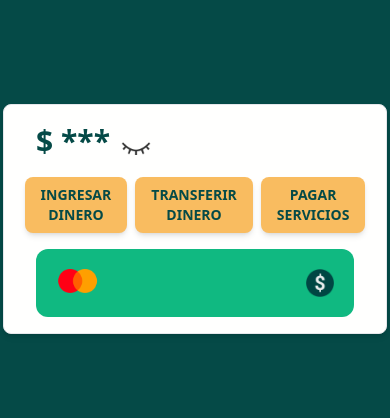
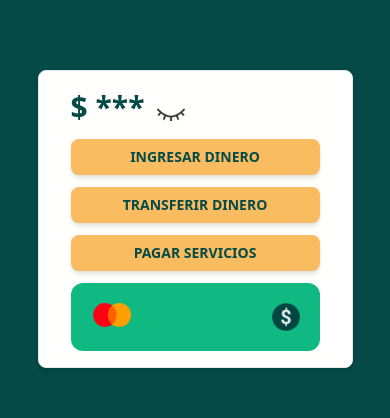
Before and after one commit to siprem10/grupo-03-undefined-FRONTEND, a React (Vite) app: page /home in a window 390 px wide. Shown: the part 205-623 px from the top of the page. Built offline with nearby package versions, Linux system fonts and the light colour scheme; no server answers; sample sign-in values are in the browser's storage.

Commit message:
feature(responsive)

```diff
--- a/src/Components/Home/Balance/Balance.jsx
+++ b/src/Components/Home/Balance/Balance.jsx
@@ -4,7 +4,7 @@ import eyeHide from "../../../assets/balance/eyeHide.webp";
 import eyeShow from "../../../assets/balance/eyeShow.webp";
 import { getTransactions } from '../../../redux/actions/transactionActions';
 
-export default function Balance() {
+export default function Balance({className}) {
 
     const dispatch = useDispatch();
     const [isShow, setShow] = useState(false);
@@ -35,7 +35,7 @@ export default function Balance() {
     }
 
     return (
-        <div className="flex justify-start items-center">
+        <div className={`flex justify-start items-center ${className ?? ""}`}>
             <h1 className="anim primaryTitle md:text-md xl:text-4xl">{getBalance()}</h1>
             <img className="pl-2 mt-1 cursor-pointer h-[36px]" onClick={handleShow} src={getIconShow()} alt="img found"></img>
         </div>
--- a/src/Components/Home/CreditCard/CreditCard.jsx
+++ b/src/Components/Home/CreditCard/CreditCard.jsx
@@ -3,7 +3,7 @@ import { useSelector } from "react-redux";
 import logoMc from "../../../assets/creditCard/logoMc.png";
 import aw from "../../../assets/app/icon.png";
 
-export default function CreditCard() {
+export default function CreditCard({className}) {
 
     const [isShow, setShow] = useState(false);
     const { userData } = useSelector(state => state.auth);
@@ -15,7 +15,7 @@ export default function CreditCard() {
     }
 
     return (
-        <div onClick={handleShow} className="flex flex-col justify-center items-start">
+        <div onClick={handleShow} className={`flex flex-col justify-center items-start ${className ?? ""}`}>
             <div className="w-full bg-emerald-500 hover:bg-emerald-400 p-5 rounded-xl flex flex-col justify-center items-start anim cursor-pointer">
                 <div className="w-full flex justify-between">
                     <img src={logoMc} className="h-6 xl:h-8 anim" alt="not found" />
--- a/src/Components/Home/Home.jsx
+++ b/src/Components/Home/Home.jsx
@@ -8,13 +8,11 @@ export default function Home() {
 
   return (
     <Layout>
-      <div className="flex w-full justify-center">
-        <Card className="md:w-1/2 2xl:w-2/6	w-96">
-          <Balance />
-          <Shortcuts />
+        <Card className="flex flex-col justify-center w-[90%] xs:w-[410px] md:w-[500px]">
+          <Balance className={"mb-3 xs:mb-4"} />
+          <Shortcuts className={"mb-3 xs:mb-4"} />
           <CreditCard />
         </Card>
-      </div>
     </Layout>
   );
 }
--- a/src/Components/Home/Shortcuts/Shortcuts.jsx
+++ b/src/Components/Home/Shortcuts/Shortcuts.jsx
@@ -1,7 +1,7 @@
 import { useNavigate } from "react-router-dom";
 import BaseButton from "../../BaseButton/BaseButton";
 
-export default function Shortcuts() {
+export default function Shortcuts({className}) {
 
     const navigate = useNavigate();
 
@@ -17,9 +17,9 @@ export default function Shortcuts() {
     }
 
     return (
-        <div className="flex justify-center items-center gap-2 lg:gap-4">
+        <div className={`flex flex-col xs:flex-row justify-center items-center gap-3 ${className ?? ""}`}>
             {shortcuts?.map((shortcut, i) =>
-                <BaseButton key={i} className="anim my-4 md:text-md xl:text-xl lg:text-lg" text={shortcut.name} onClick={() => redirect(shortcut.to)}></BaseButton>
+                <BaseButton key={i} className="anim w-full xs:w-fit md:text-md xl:text-xl lg:text-lg" text={shortcut.name} onClick={() => redirect(shortcut.to)}></BaseButton>
             )}
         </div>
     );
```
